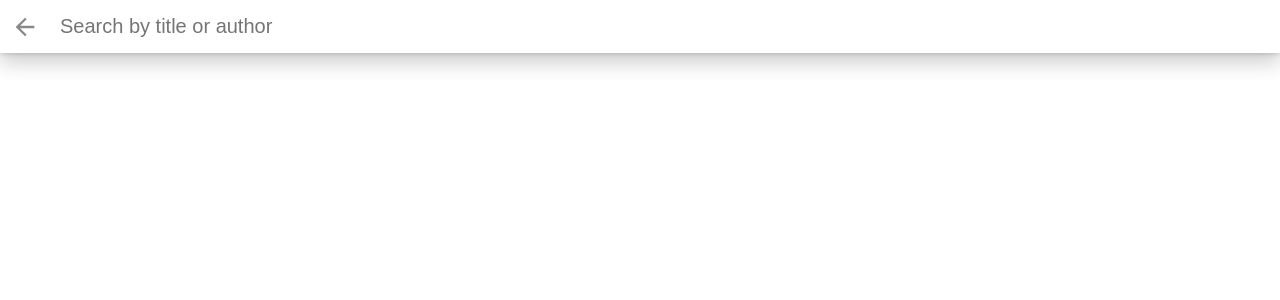
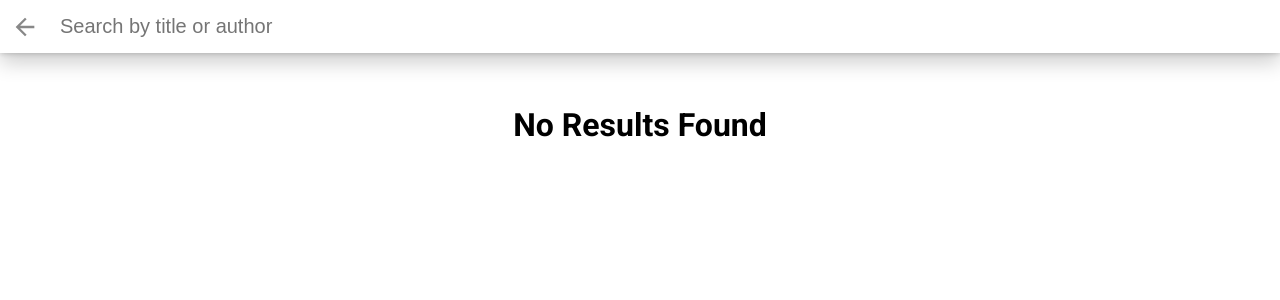
Before and after one commit to henry88lay/nanodegree-project-myreads-v2, a React (Create React App) app: page /search in a window 1280 px wide. Shown: the top 300 px of the page. Built offline with nearby package versions, Linux system fonts and the light colour scheme; no server answers; the HTML template or start-up script is replaced by a standard one.

Commit message:
fix: fiexed a bug on search.js

```diff
--- a/src/Pages/Search.js
+++ b/src/Pages/Search.js
@@ -1,6 +1,8 @@
 import React, {Component} from 'react';
 import {Link} from 'react-router-dom';
 import {search, getAll} from '../BooksAPI';
+import Book from '../components/Book';
+import '../App.css';
 
 export default class Search extends Component {
   constructor(props) {
@@ -59,7 +61,7 @@ export default class Search extends Component {
           <ol className='books-grid'>
             {this.state.books.length > 0 &&
               this.state.books.map(book => {
-                const foundShelf = this.props.find(
+                const foundShelf = this.props.books.find(
                   searchBook => searchBook.id === book.id
                 );
 
@@ -69,14 +71,16 @@ export default class Search extends Component {
                   book.shelf = 'none';
                 }
                 return (
-                  <book
+                  <Book
                     key={book.id}
                     {...book}
-                    shelf={foundShelf}
                     moveBook={this.props.moveBook}
                   />
                 );
               })}
+            {this.state.books.length === 0 && (
+              <h1 style={{textAlign: 'center'}}> No Results Found</h1>
+            )}
           </ol>
         </div>
       </div>
```
